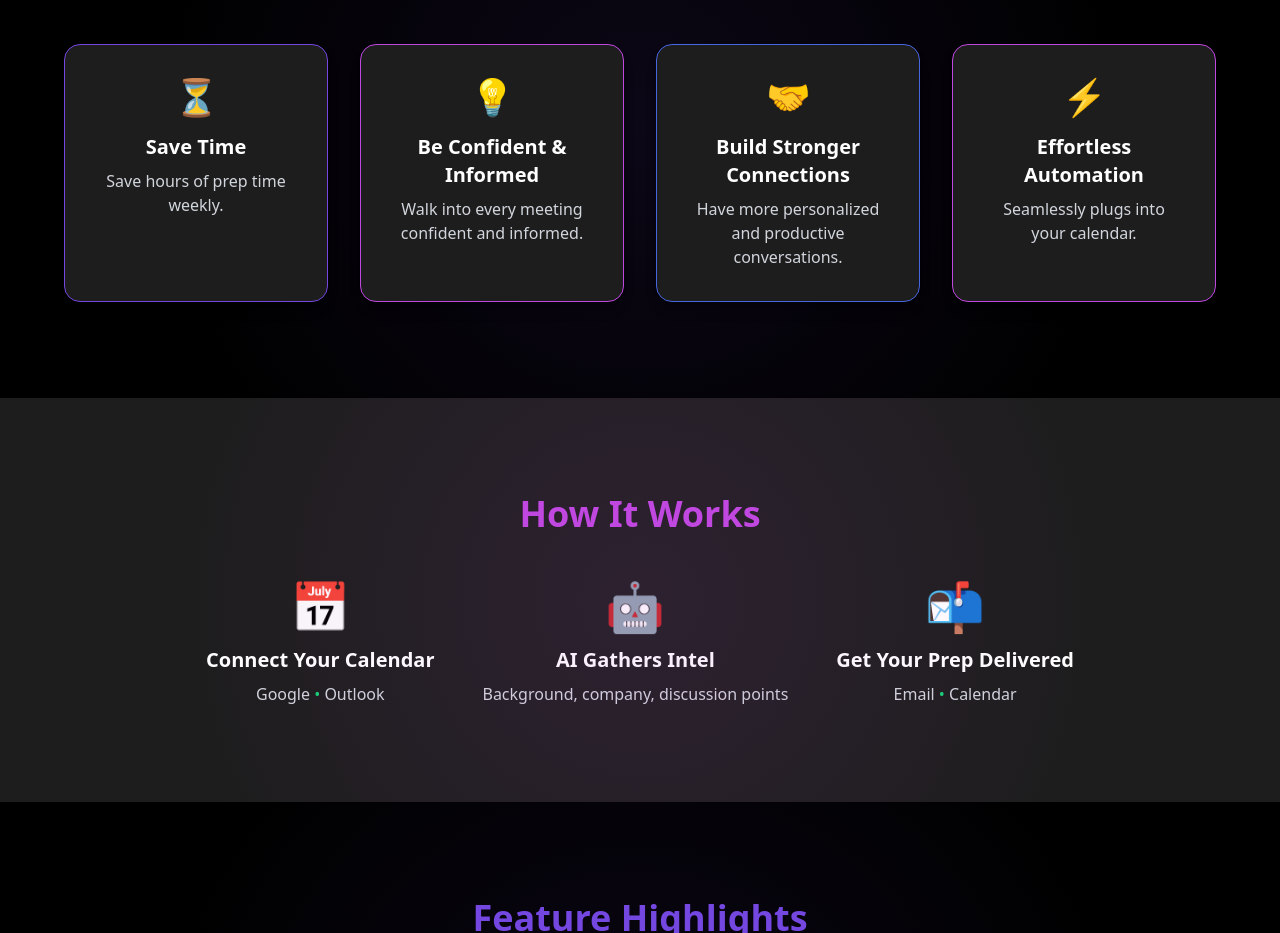
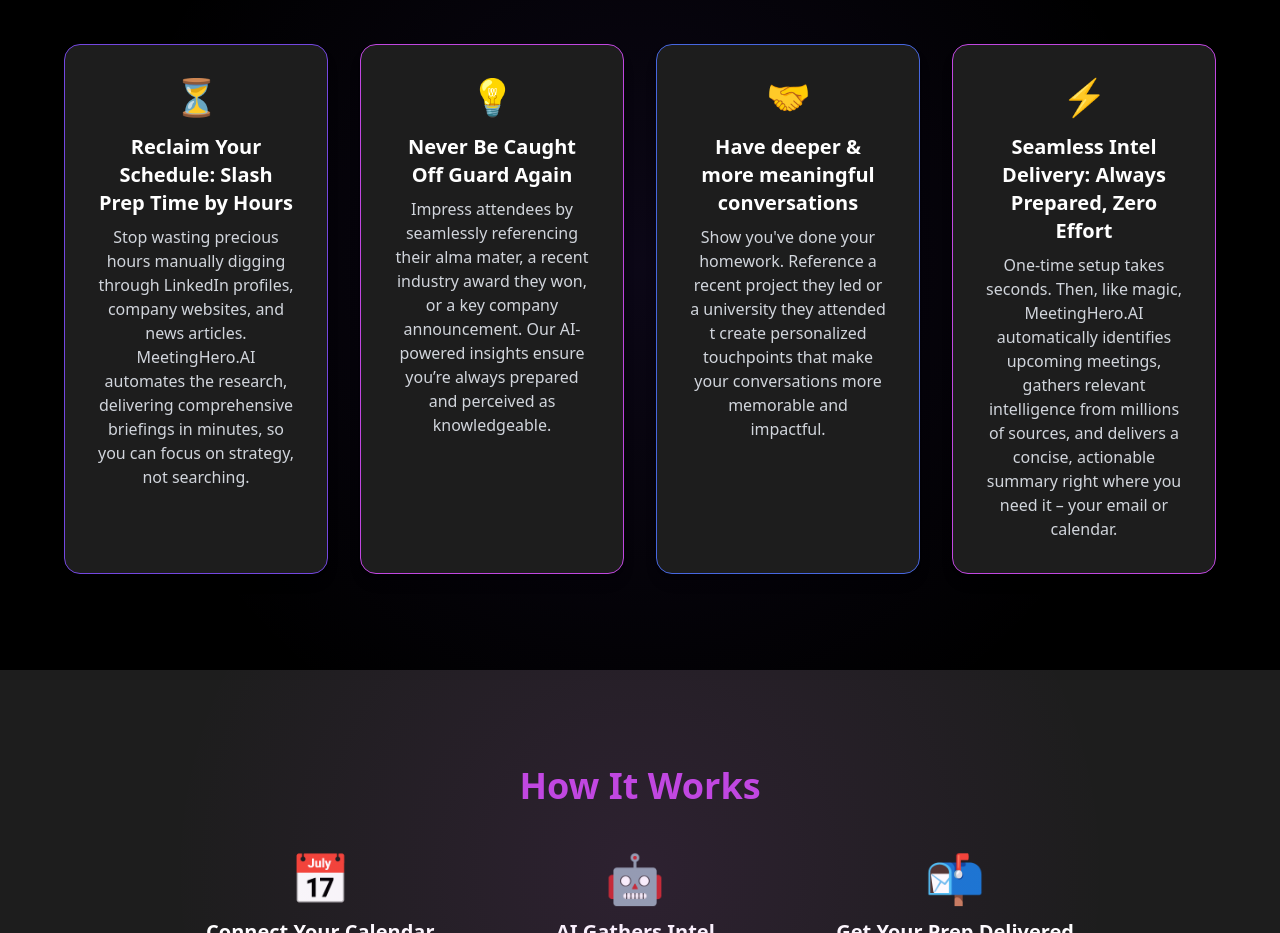
Before and after one commit to fadeenk/meetinghero.ai, a SvelteKit app: page / in a window 1280 px wide. Shown: the part 1425-2358 px from the top of the page. Built offline with nearby package versions, Linux system fonts and the light colour scheme.

Commit message:
Enhances landing page with key benefits section
Replaces placeholder benefit descriptions with compelling, detailed copy highlighting the value proposition.

This provides users with a clearer understanding of the product's benefits.

```diff
--- a/src/routes/+page.svelte
+++ b/src/routes/+page.svelte
@@ -6,6 +6,32 @@
 	import intel from './features/intel.png';
 	import company from './features/company.png';
 
+	const benefits = [
+		{
+			icon: '⏳',
+			title: 'Reclaim Your Schedule: Slash Prep Time by Hours',
+			desc: 'Stop wasting precious hours manually digging through LinkedIn profiles, company websites, and news articles. MeetingHero.AI automates the research, delivering comprehensive briefings in minutes, so you can focus on strategy, not searching.',
+			color: 'var(--color-primary)'
+		},
+		{
+			icon: '💡',
+			title: 'Never Be Caught Off Guard Again',
+			desc: 'Impress attendees by seamlessly referencing their alma mater, a recent industry award they won, or a key company announcement. Our AI-powered insights ensure you’re always prepared and perceived as knowledgeable.',
+			color: 'var(--color-secondary)'
+		},
+		{
+			icon: '🤝',
+			title: 'Have deeper & more meaningful conversations',
+			desc: "Show you've done your homework. Reference a recent project they led or a university they attended t create personalized touchpoints that make your conversations more memorable and impactful.",
+			color: 'var(--color-accent)'
+		},
+		{
+			icon: '⚡',
+			title: 'Seamless Intel Delivery: Always Prepared, Zero Effort',
+			desc: 'One-time setup takes seconds. Then, like magic, MeetingHero.AI automatically identifies upcoming meetings, gathers relevant intelligence from millions of sources, and delivers a concise, actionable summary right where you need it – your email or calendar.',
+			color: 'var(--color-secondary)'
+		}
+	];
 	// Placeholder for future interactivity (e.g., modal, video, etc.)
 
 	function handleFeatureClick(featureName: string) {
@@ -152,7 +178,7 @@
 			Key Benefits
 		</h2>
 		<div class="grid w-full max-w-6xl grid-cols-1 gap-8 md:grid-cols-2 lg:grid-cols-4">
-			{#each [{ icon: '⏳', title: 'Save Time', desc: 'Save hours of prep time weekly.', color: 'var(--color-primary)' }, { icon: '💡', title: 'Be Confident & Informed', desc: 'Walk into every meeting confident and informed.', color: 'var(--color-secondary)' }, { icon: '🤝', title: 'Build Stronger Connections', desc: 'Have more personalized and productive conversations.', color: 'var(--color-accent)' }, { icon: '⚡', title: 'Effortless Automation', desc: 'Seamlessly plugs into your calendar.', color: 'var(--color-secondary)' }] as benefit}
+			{#each benefits as benefit}
 				<div
 					class="group relative flex flex-col items-center rounded-2xl border p-8 shadow-lg transition-all duration-300 hover:shadow-xl"
 					style="background: var(--color-bg-dark); border-color: {benefit.color};"
```
